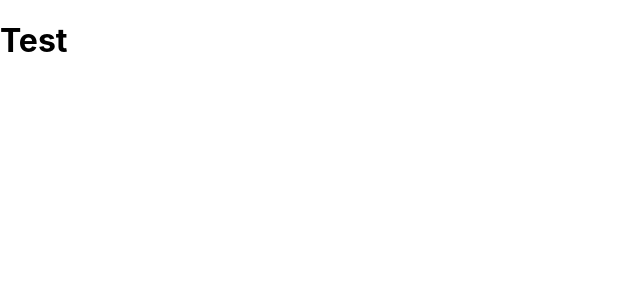
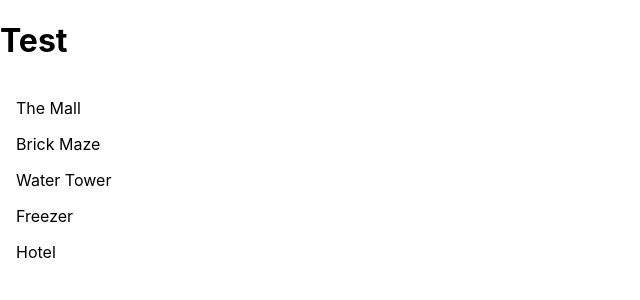
Before and after one commit to Aero48/320Project2, a React (Create React App) app: page / in a window 1280 px wide. Shown: the top 300 px of the page, without its empty margins (0-640 px from the left). Built offline with nearby package versions, Linux system fonts and the light colour scheme.

Commit message:
Introduction of mui
Now uses mui to display a list of locations. Good stuff.

```diff
--- a/package.json
+++ b/package.json
@@ -3,6 +3,9 @@
   "version": "0.1.0",
   "private": true,
   "dependencies": {
+    "@emotion/react": "^11.6.0",
+    "@emotion/styled": "^11.6.0",
+    "@mui/material": "^5.1.1",
     "@testing-library/jest-dom": "^5.15.0",
     "@testing-library/react": "^11.2.7",
     "@testing-library/user-event": "^12.8.3",
--- a/src/Test.js
+++ b/src/Test.js
@@ -1,9 +1,9 @@
 import react, { useState, useEffect } from "react";
+import {List, ListItem} from "@mui/material";
 
 export default function Test(){
 
     const [locations, setLocations] = useState([]);
-    const [locationList, setLocationList] = useState([]);
 
     useEffect(() => {
         fetch("data/data.json")
@@ -17,18 +17,18 @@ export default function Test(){
       console.log(locations);
       //const firstName = locations[0].name
 
-      /*let locationsTemp = [];
-      for(let i = 0; i<locations.length; i++){
-        locationsTemp[i]=("<li>" + locations[i].name +"</li>");
-      }
-      setLocationList(locationsTemp);*/
+      const locationList = locations.map((place, ind) => (
+         <ListItem key={ind}>{place.name}</ListItem>
+      ))
+
+      console.log(locationList);
 
     return (
         <div>
             <h1>Test</h1>
-            <ul>
+            <List>
               {locationList}
-            </ul>
+            </List>
         </div>
     )
 }
```
Also changed, not shown: 1 other file (tests, documents, lock files or other folders).
